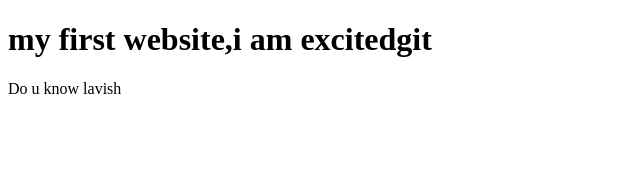
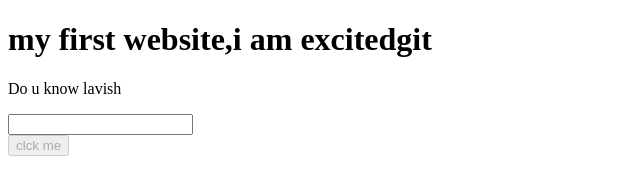
Before and after one commit to saddamhero/my-first-website, a plain HTML site: page index.html in a window 1280 px wide. Shown: the whole page, without its empty margins (0-640 px from the left). Drawn offline with Linux system fonts and the light colour scheme.

Commit message:
have fun

```diff
--- a/index.html
+++ b/index.html
@@ -9,5 +9,8 @@
 <body>
     <h1>my first website,i am excitedgit</h1>
     <p>Do u know lavish</p>
+    <input type="text">
+    <br>
+    <button disabled="disabled">clck me </button>
 </body>
 </html>
```
